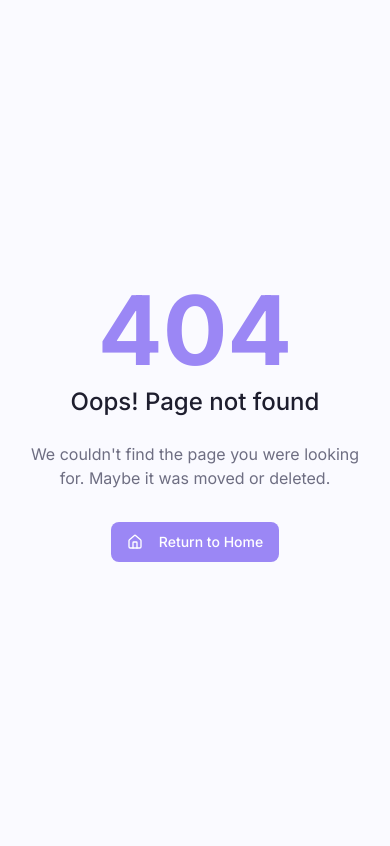
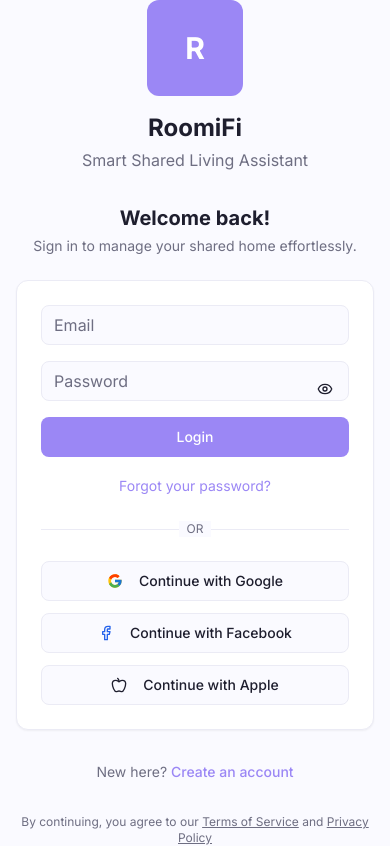
Before and after one commit to confuseddude/ROOMIFI, a React (Vite) app: page /login in a window 390 px wide. Before the commit this address had no page. Built offline with nearby package versions, Linux system fonts and the light colour scheme.

Commit message:
Add authentication, onboarding, and expense page layouts
Implement mobile app layouts for authentication, onboarding, notifications, and expenses pages.

```diff
--- a/src/App.tsx
+++ b/src/App.tsx
@@ -12,6 +12,7 @@ import RemindersPage from "./pages/Reminders";
 import RoommatesPage from "./pages/Roommates";
 import SettingsPage from "./pages/Settings";
 import NotFound from "./pages/NotFound";
+import AuthPage from "./pages/Auth";
 
 const queryClient = new QueryClient();
 
@@ -23,6 +24,7 @@ const App = () => (
         <Sonner />
         <BrowserRouter>
           <Routes>
+            <Route path="/login" element={<AuthPage />} />
             <Route path="/" element={<Index />} />
             <Route path="/expenses" element={<ExpensesPage />} />
             <Route path="/chores" element={<ChoresPage />} />
--- a/src/components/layout/Header.tsx
+++ b/src/components/layout/Header.tsx
@@ -1,11 +1,12 @@
 
 import React from "react";
-import { Bell, Menu } from "lucide-react";
+import { Bell, Menu, LogIn } from "lucide-react";
 import { Button } from "@/components/ui/button";
 import { Sheet, SheetContent, SheetTrigger } from "@/components/ui/sheet";
 import { Sidebar } from "./Sidebar";
 import { useIsMobile } from "@/hooks/use-mobile";
 import { ThemeToggle } from "@/components/theme/ThemeToggle";
+import { Link } from "react-router-dom";
 
 interface HeaderProps {
   title: string;
@@ -38,6 +39,12 @@ export const Header: React.FC<HeaderProps> = ({ title }) => {
           <Button variant="ghost" size="icon">
             <Bell className="h-5 w-5" />
           </Button>
+          <Link to="/login">
+            <Button variant="ghost" size="icon">
+              <LogIn className="h-5 w-5" />
+              <span className="sr-only">Login</span>
+            </Button>
+          </Link>
         </div>
       </div>
     </header>
--- /dev/null
+++ b/src/pages/Auth.tsx
@@ -0,0 +1,154 @@
+
+import React, { useState } from "react";
+import { Link } from "react-router-dom";
+import { Button } from "@/components/ui/button";
+import { Input } from "@/components/ui/input";
+import { Card, CardContent } from "@/components/ui/card";
+import { EyeIcon, EyeOffIcon, Apple, Facebook } from "lucide-react";
+
+const AuthPage = () => {
+  const [email, setEmail] = useState("");
+  const [password, setPassword] = useState("");
+  const [showPassword, setShowPassword] = useState(false);
+
+  const handleLogin = (e: React.FormEvent) => {
+    e.preventDefault();
+    // Authentication logic would go here once Supabase is connected
+    console.log("Login attempt with:", email, password);
+  };
+
+  return (
+    <div className="min-h-screen flex flex-col items-center justify-center bg-background px-4">
+      {/* App Branding Block */}
+      <div className="text-center mb-8">
+        <div className="w-24 h-24 mx-auto mb-4 bg-brand-purple rounded-xl flex items-center justify-center">
+          <span className="text-3xl font-bold text-white">R</span>
+        </div>
+        <h1 className="text-2xl font-bold text-foreground">RoomiFi</h1>
+        <p className="text-muted-foreground mt-1">Smart Shared Living Assistant</p>
+      </div>
+
+      {/* Welcome Text Block */}
+      <div className="text-center mb-6">
+        <h2 className="text-xl font-bold text-foreground">Welcome back!</h2>
+        <p className="text-sm text-muted-foreground mt-1">
+          Sign in to manage your shared home effortlessly.
+        </p>
+      </div>
+
+      {/* Login Form Block */}
+      <Card className="w-full max-w-md">
+        <CardContent className="pt-6">
+          <form onSubmit={handleLogin} className="space-y-4">
+            <div className="space-y-2">
+              <Input
+                type="email"
+                placeholder="Email"
+                value={email}
+                onChange={(e) => setEmail(e.target.value)}
+                required
+                className="w-full"
+              />
+            </div>
+
+            <div className="space-y-2 relative">
+              <Input
+                type={showPassword ? "text" : "password"}
+                placeholder="Password"
+                value={password}
+                onChange={(e) => setPassword(e.target.value)}
+                required
+                className="w-full pr-10"
+              />
+              <Button
+                type="button"
+                variant="ghost"
+                size="icon"
+                className="absolute right-1 top-1/2 -translate-y-1/2"
+                onClick={() => setShowPassword(!showPassword)}
+              >
+                {showPassword ? <EyeOffIcon className="h-5 w-5" /> : <EyeIcon className="h-5 w-5" />}
+                <span className="sr-only">
+                  {showPassword ? "Hide password" : "Show password"}
+                </span>
+              </Button>
+            </div>
+
+            <Button type="submit" className="w-full bg-brand-purple hover:bg-brand-purple-dark">
+              Login
+            </Button>
+          </form>
+
+          {/* Forgot Password Link */}
+          <div className="text-center mt-4">
+            <Link to="/forgot-password" className="text-sm text-brand-purple hover:underline">
+              Forgot your password?
+            </Link>
+          </div>
+
+          {/* Alternative Login Methods */}
+          <div className="relative mt-6">
+            <div className="absolute inset-0 flex items-center">
+              <div className="w-full border-t border-border"></div>
+            </div>
+            <div className="relative flex justify-center text-xs uppercase">
+              <span className="bg-background px-2 text-muted-foreground">OR</span>
+            </div>
+          </div>
+
+          <div className="mt-6 space-y-3">
+            <Button variant="outline" className="w-full">
+              <svg
+                className="mr-2 h-4 w-4"
+                xmlns="http://www.w3.org/2000/svg"
+                viewBox="0 0 48 48"
+              >
+                <path fill="#FFC107" d="M43.611,20.083H42V20H24v8h11.303c-1.649,4.657-6.08,8-11.303,8c-6.627,0-12-5.373-12-12c0-6.627,5.373-12,12-12c3.059,0,5.842,1.154,7.961,3.039l5.657-5.657C34.046,6.053,29.268,4,24,4C12.955,4,4,12.955,4,24c0,11.045,8.955,20,20,20c11.045,0,20-8.955,20-20C44,22.659,43.862,21.35,43.611,20.083z"/>
+                <path fill="#FF3D00" d="M6.306,14.691l6.571,4.819C14.655,15.108,18.961,12,24,12c3.059,0,5.842,1.154,7.961,3.039l5.657-5.657C34.046,6.053,29.268,4,24,4C16.318,4,9.656,8.337,6.306,14.691z"/>
+                <path fill="#4CAF50" d="M24,44c5.166,0,9.86-1.977,13.409-5.192l-6.19-5.238C29.211,35.091,26.715,36,24,36c-5.202,0-9.619-3.317-11.283-7.946l-6.522,5.025C9.505,39.556,16.227,44,24,44z"/>
+                <path fill="#1976D2" d="M43.611,20.083H42V20H24v8h11.303c-0.792,2.237-2.231,4.166-4.087,5.571c0.001-0.001,0.002-0.001,0.003-0.002l6.19,5.238C36.971,39.205,44,34,44,24C44,22.659,43.862,21.35,43.611,20.083z"/>
+              </svg>
+              Continue with Google
+            </Button>
+
+            <Button variant="outline" className="w-full">
+              <Facebook className="mr-2 h-4 w-4 text-blue-600" />
+              Continue with Facebook
+            </Button>
+
+            <Button variant="outline" className="w-full">
+              <Apple className="mr-2 h-4 w-4" />
+              Continue with Apple
+            </Button>
+          </div>
+        </CardContent>
+      </Card>
+
+      {/* Sign Up Prompt */}
+      <div className="mt-8 text-center">
+        <p className="text-sm text-muted-foreground">
+          New here?{" "}
+          <Link to="/register" className="text-brand-purple font-medium hover:underline">
+            Create an account
+          </Link>
+        </p>
+      </div>
+
+      {/* Legal Footer */}
+      <div className="mt-8 text-center text-xs text-muted-foreground">
+        <p>
+          By continuing, you agree to our{" "}
+          <Link to="/terms" className="underline hover:text-brand-purple">
+            Terms of Service
+          </Link>{" "}
+          and{" "}
+          <Link to="/privacy" className="underline hover:text-brand-purple">
+            Privacy Policy
+          </Link>
+        </p>
+      </div>
+    </div>
+  );
+};
+
+export default AuthPage;
```
